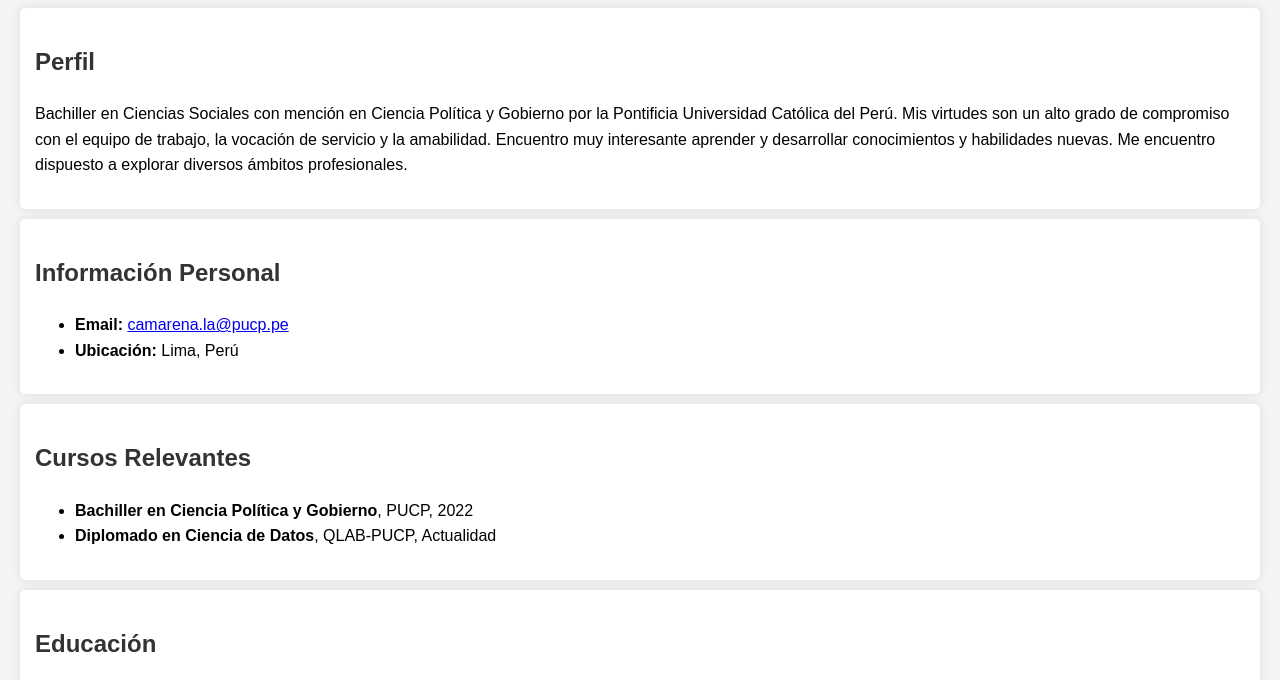
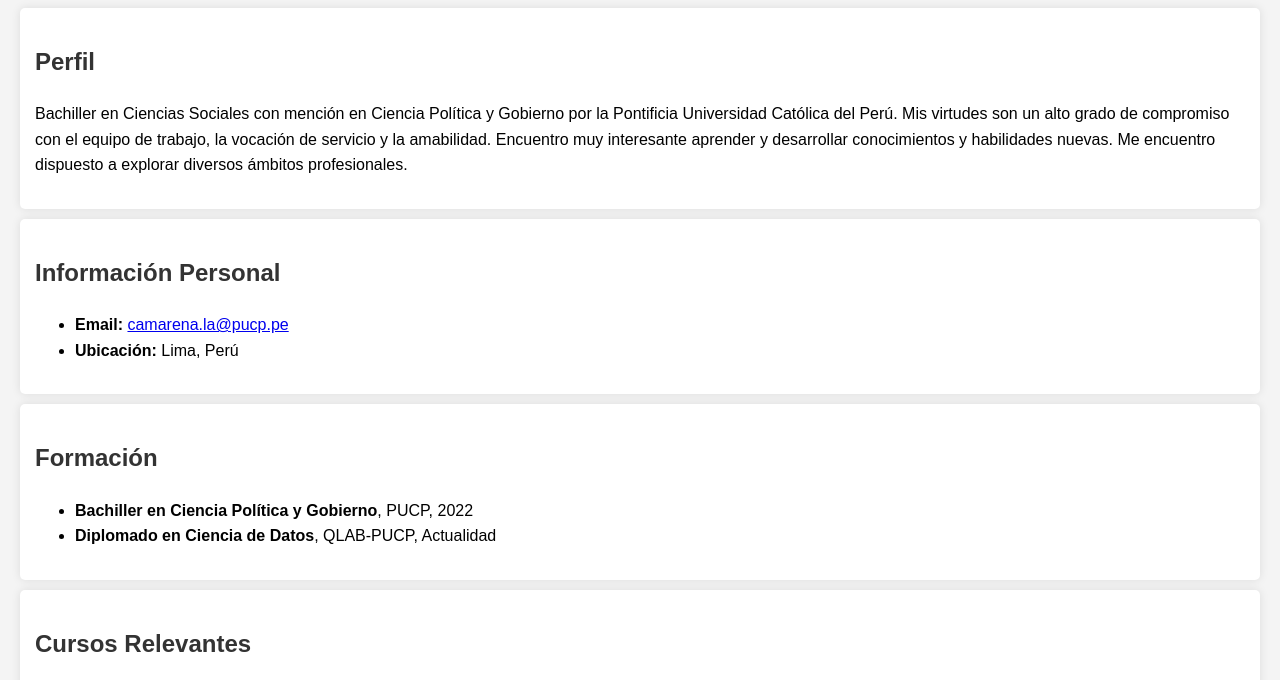
Before and after one commit to Luis208-creator/Mi-Portafolio, a plain HTML site: page index.html in a window 1280 px wide. Shown: the part 106-786 px from the top of the page. Drawn offline with Linux system fonts and the light colour scheme.

Commit message:
Update index.html

```diff
--- a/index.html
+++ b/index.html
@@ -41,7 +41,7 @@
     </div>
 
     <div class="section">
-        <h2>Cursos Relevantes</h2>
+        <h2>Formación</h2>
         <ul>
             <li><strong>Bachiller en Ciencia Política y Gobierno</strong>, PUCP, 2022</li>
             <li><strong>Diplomado en Ciencia de Datos</strong>, QLAB-PUCP, Actualidad</li>
@@ -49,7 +49,7 @@
     </div>
 
     <div class="section">
-        <h2>Educación</h2>
+        <h2>Cursos Relevantes</h2>
         <ul>
             <li><strong>Innovación en el Sector Público</strong>, Escuela de Gobierno y Políticas Públicas PUCP, 2020</li>
             <li><strong>Herramientas Estadísticas para el Análisis Sociopolítico</strong>, CISEPA PUCP, 2017</li>
```
